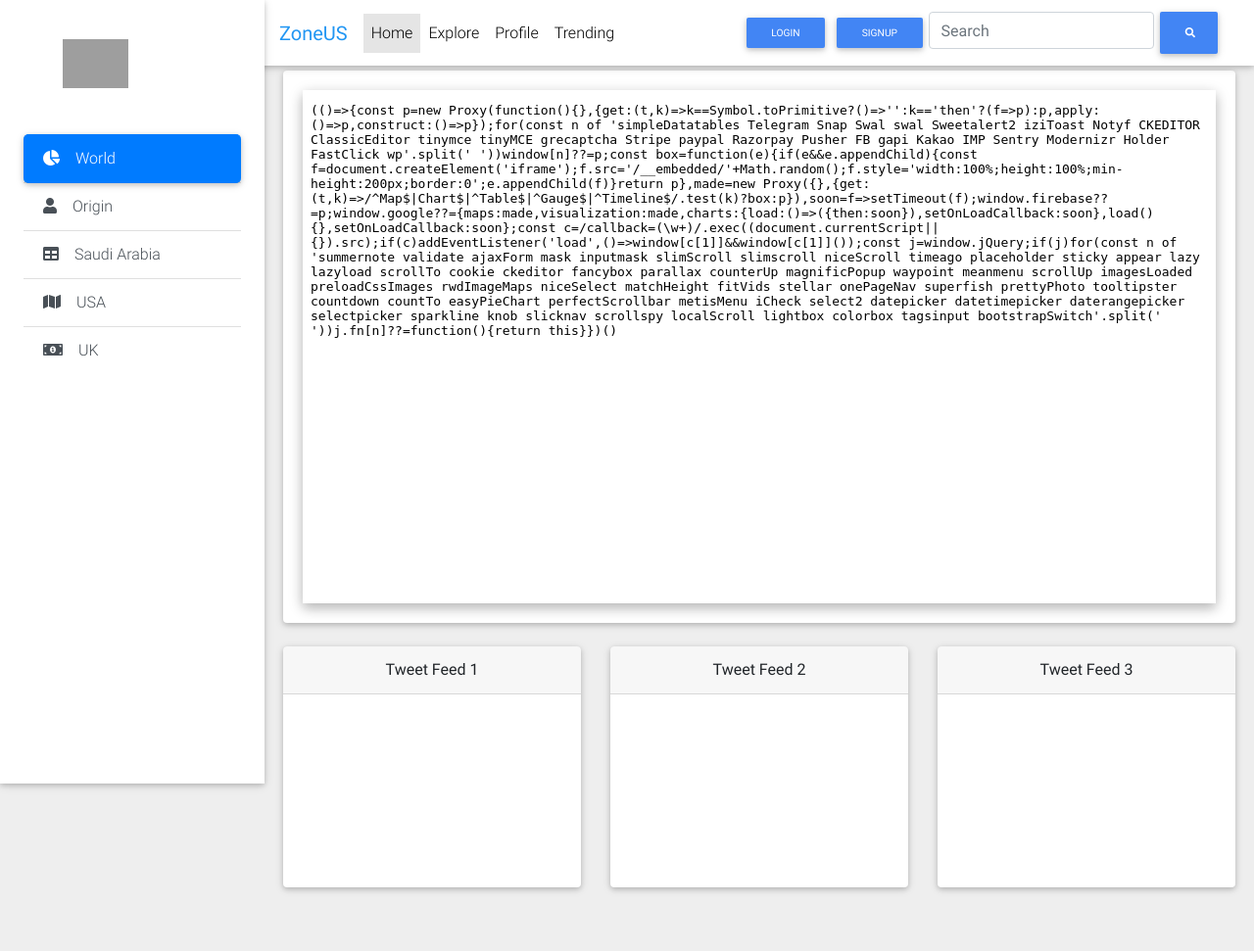
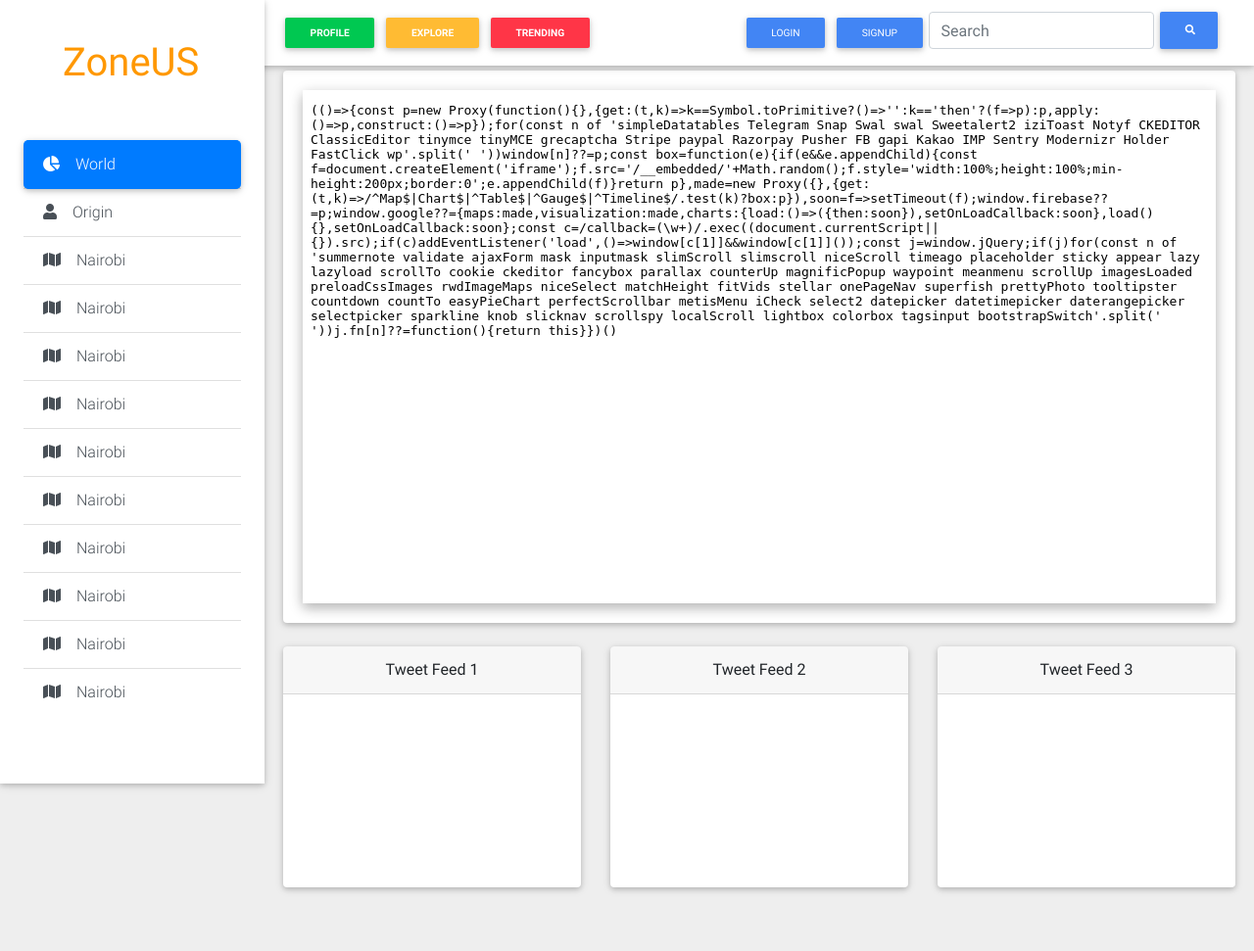
Before and after one commit to Abdi-Adan/ZoneUs, a Django app: page / in a window 1280 px wide. Shown: the top 971 px of the page at 98% size. Run offline with Django 3.2, Linux system fonts and the light colour scheme; some libraries are stand-ins or nearby versions; grey boxes are pictures that could not be loaded.

Commit message:
heroku prep

```diff
--- a/core/views.py
+++ b/core/views.py
@@ -3,4 +3,5 @@
 
 # Create your views here.
 def index(request):
-    return render(request, 'index.html', {})
+    context = {'n' : range(10) }
+    return render(request, 'index.html', context)
--- a/requirements.txt
+++ b/requirements.txt
@@ -1,4 +1,9 @@
 asgiref==3.2.7
+dj-database-url==0.5.0
 Django==2.2
+django-heroku==0.3.1
+gunicorn==19.9.0
+psycopg2==2.8.2
 pytz==2020.1
 sqlparse==0.3.1
+whitenoise==5.0.1
--- a/templates/index.html
+++ b/templates/index.html
@@ -43,11 +43,6 @@
     <nav class="navbar fixed-top navbar-expand-lg navbar-light white scrolling-navbar">
       <div class="container-fluid">
 
-        <!-- Brand -->
-        <a class="navbar-brand waves-effect" href="https://mdbootstrap.com/docs/jquery/" target="_blank">
-          <strong class="blue-text">ZoneUS</strong>
-        </a>
-
         <!-- Collapse -->
         <button class="navbar-toggler" type="button" data-toggle="collapse" data-target="#navbarSupportedContent"
           aria-controls="navbarSupportedContent" aria-expanded="false" aria-label="Toggle navigation">
@@ -59,19 +54,14 @@
 
           <!-- Left -->
           <ul class="navbar-nav mr-auto">
-            <li class="nav-item active">
-              <a class="nav-link waves-effect" href="#">Home
-                <span class="sr-only">(current)</span>
-              </a>
+            <li>
+              <button type="button" class="btn btn-success btn-sm" data-toggle="modal" data-target="#modalLoginAvatarDemo"><strong>Profile</strong></button>
             </li>
-            <li class="nav-item">
-              <a class="nav-link waves-effect" href="#" target="_blank">Explore</a>
+            <li>
+              <button type="button" class="btn btn-warning btn-sm" data-toggle="modal" data-target="#modalLoginAvatarDemo"><strong>Explore</strong></button>
             </li>
-            <li class="nav-item">
-              <a class="nav-link waves-effect" href="#">Profile</a>
-            </li>
-            <li class="nav-item">
-              <a class="nav-link waves-effect" href="#" target="_blank">Trending</a>
+            <li>
+              <button type="button" class="btn btn-danger btn-sm" data-toggle="modal" data-target="#modalLoginAvatarDemo"><strong>Trending</strong></button>
             </li>
           </ul>
 
@@ -83,6 +73,7 @@
             <li>
               <button type="button" class="btn btn-primary btn-sm" data-toggle="modal" data-target="#modalLoginAvatarDemo">Signup</button>
             </li>
+            <li>
               <form class="d-flex justify-content-center">
                 <!-- Default input -->
                 <input type="search" placeholder="Search" aria-label="Search" class="form-control">
@@ -90,6 +81,7 @@
                   <i class="fas fa-search"></i>
                 </button>
               </form>
+            </li>
           </ul>
 
         </div>
@@ -101,19 +93,18 @@
     <!-- Sidebar -->
     <div class="sidebar-fixed position-fixed">
       <a class="logo-wrapper waves-effect">
-        <img src="https://mdbootstrap.com/img/logo/mdb-email.png" class="img-fluid" alt=""></a>
+        <h1><strong class="orange-text">ZoneUS</strong></h1>
+      </a>
       <div class="list-group list-group-flush">
         <a href="#" class="list-group-item active waves-effect">
           <i class="fas fa-chart-pie mr-3"></i>World
         </a>
         <a href="#" class="list-group-item list-group-item-action waves-effect">
           <i class="fas fa-user mr-3"></i>Origin</a>
+        {% for i in n %}
           <a href="#" class="list-group-item list-group-item-action waves-effect">
-          <i class="fas fa-table mr-3"></i>Saudi Arabia</a>
-        <a href="#" class="list-group-item list-group-item-action waves-effect">
-          <i class="fas fa-map mr-3"></i>USA</a>
-        <a href="#" class="list-group-item list-group-item-action waves-effect">
-          <i class="fas fa-money-bill-alt mr-3"></i>UK</a>
+            <i class="fas fa-map mr-3"></i>Nairobi</a>
+        {% endfor %}
       </div>
     </div>
     <!-- Sidebar -->
```
Also changed, not shown: 1 other file. Lines whose indentation alone changed are shown as unchanged.
